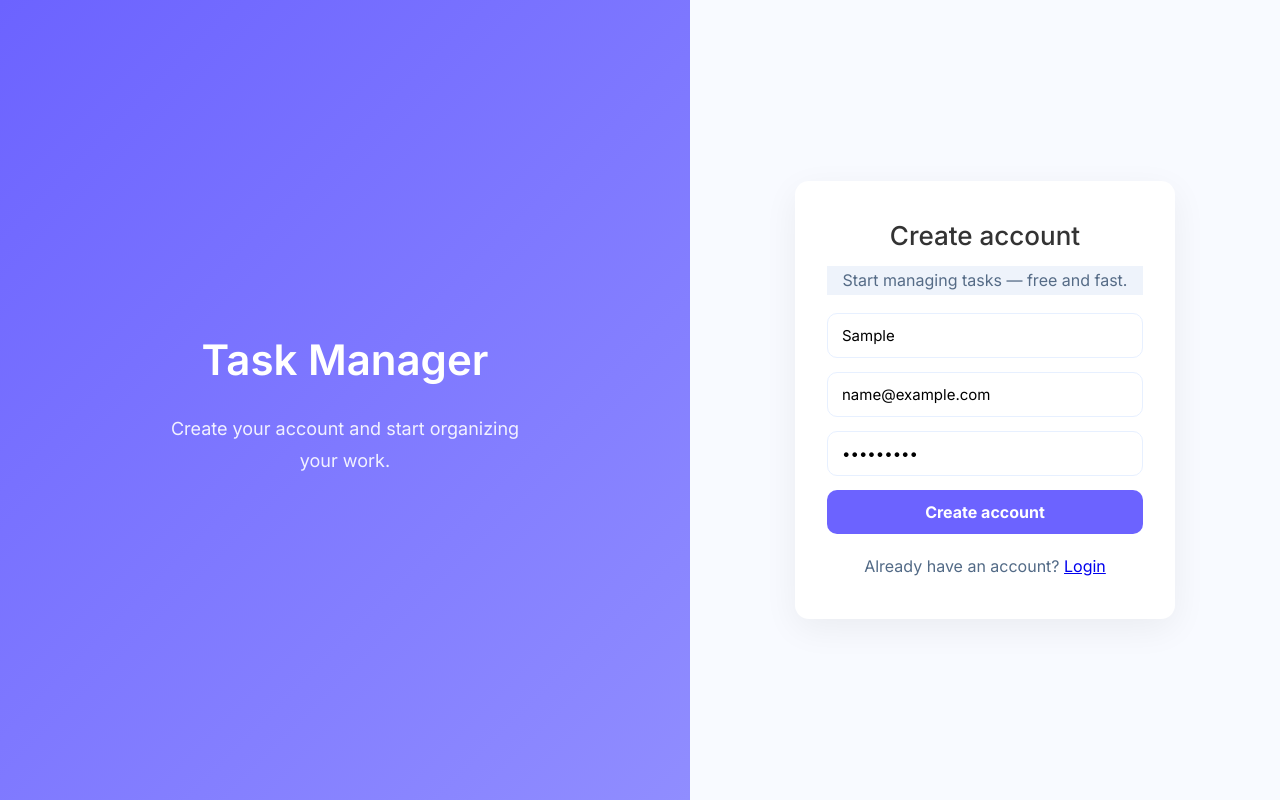
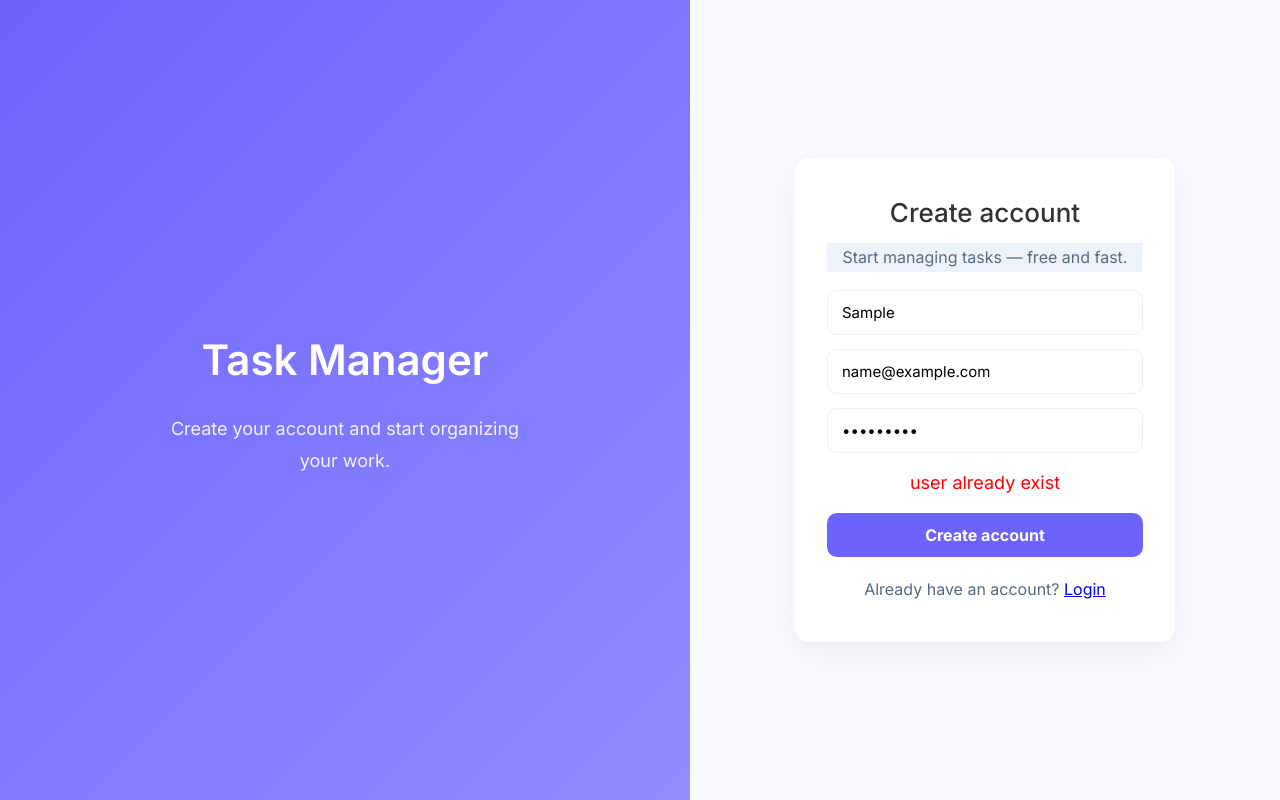
Before and after one commit to deepika5791/task-management-client-app, a React (Vite) app: page /signup in a window 1280 px wide. Both pictures are taken after typing "Sample", "name@example.com", "Sample123" into the empty fields and a click on the button "Create account". Shown: the top 800 px of the page. Built offline with nearby package versions, Linux system fonts and the light colour scheme; no server answers.

Commit message:
added msg user exist

```diff
--- a/src/pages/SignUp/Signup.css
+++ b/src/pages/SignUp/Signup.css
@@ -85,7 +85,10 @@ button.primary:hover {
   margin-top: 12px;
   color: #526a86;
 }
-
+.user_exist {
+  color: red;
+  font-size: 18px;
+}
 @media (max-width: 900px) {
   .auth-container {
     flex-direction: column;
--- a/src/pages/SignUp/Signup.jsx
+++ b/src/pages/SignUp/Signup.jsx
@@ -6,6 +6,7 @@ import "./Signup.css";
 
 const Signup = () => {
   const [form, setForm] = useState({ name: "", email: "", password: "" });
+  const [error, setError] = useState("")
   const navigate = useNavigate();
   const { loginUser } = useContext(AuthContext);
 
@@ -16,7 +17,8 @@ const Signup = () => {
       loginUser(res.data.user, res.data.token);
       navigate("/home");
     } catch (err) {
-      alert(err.response?.data?.message || "Signup failed");
+      // alert(err.response?.data?.message || "Signup failed");
+      setError("user already exist")
     }
   };
 
@@ -52,6 +54,7 @@ const Signup = () => {
               onChange={(e) => setForm({ ...form, password: e.target.value })}
               value={form.password}
             />
+            {error && <p className="user_exist">{error}</p>}
             <button className="primary" type="submit">
               Create account
             </button>
```
